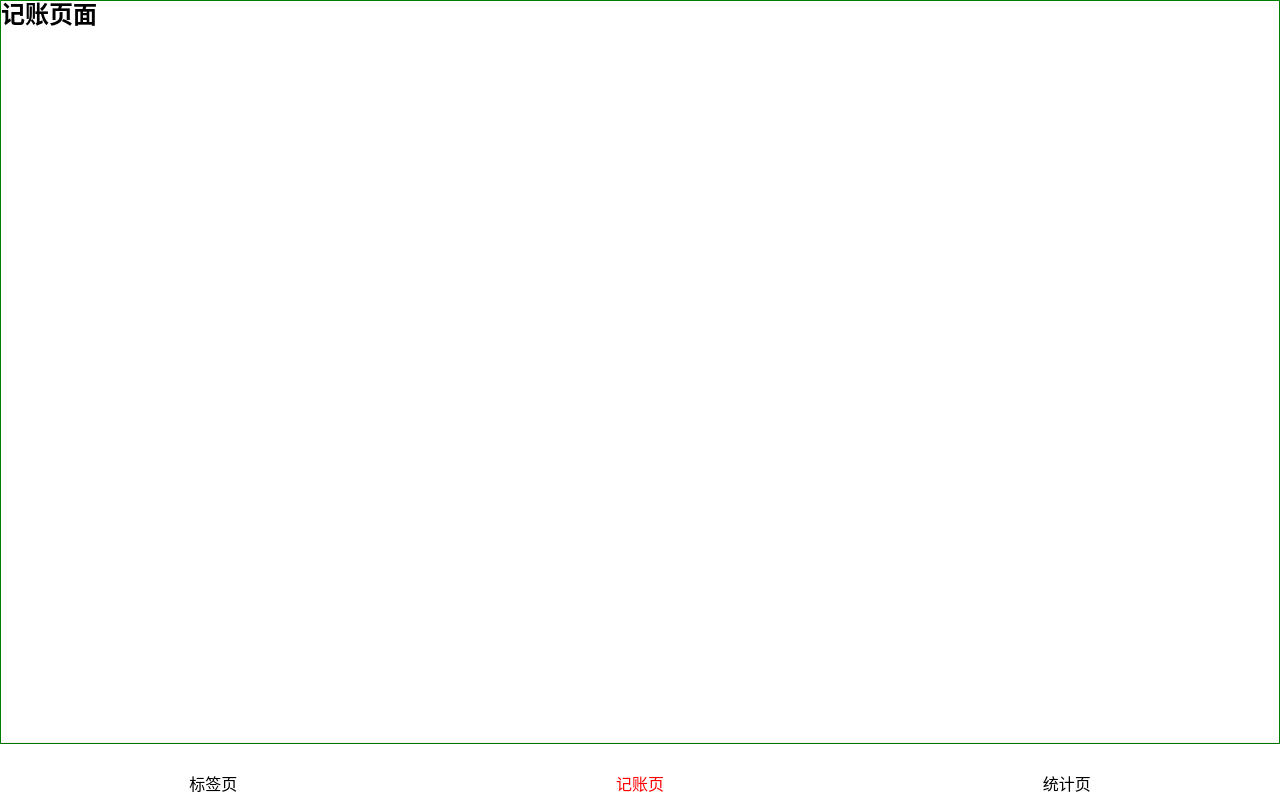
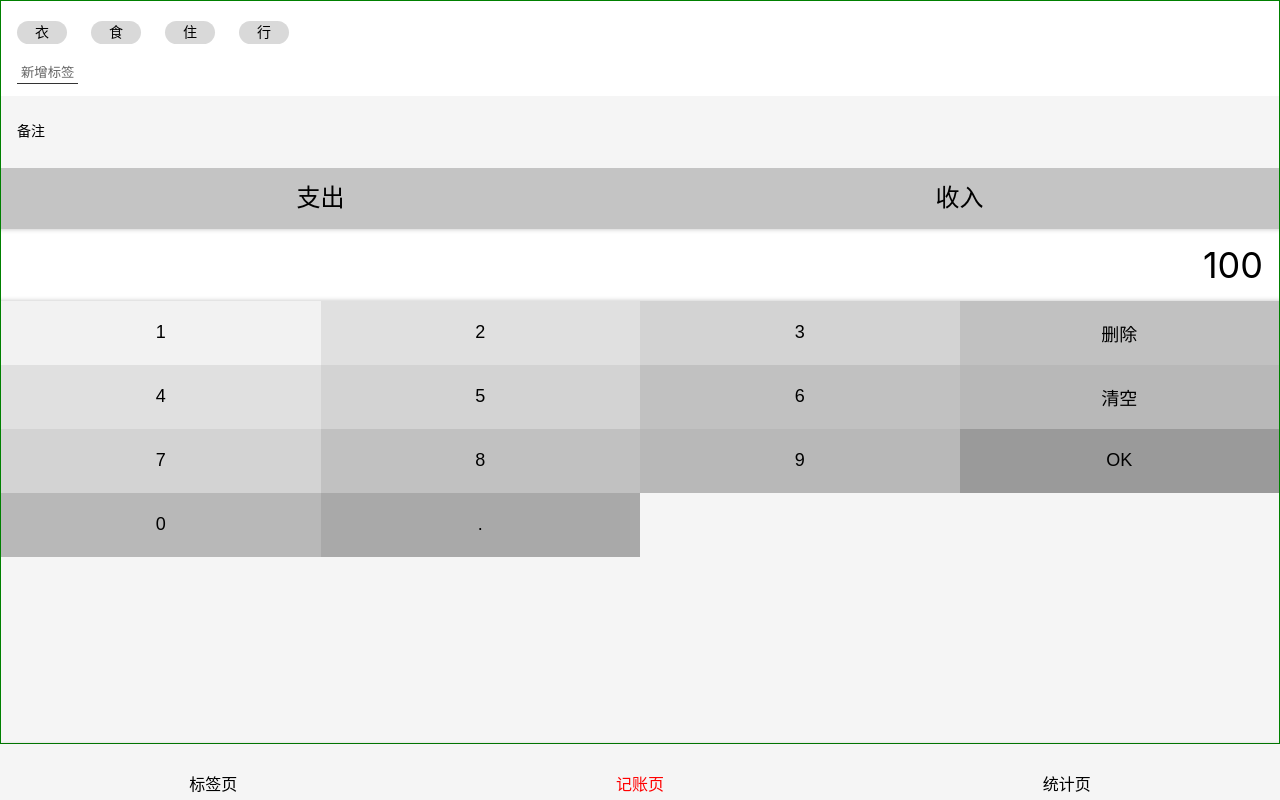
Before and after one commit to Ivyzhaoqianqian/wangcai-react-1, a React app in the folder morney/: page /#/money in a window 1280 px wide. Built offline with nearby package versions, Linux system fonts and the light colour scheme.

Commit message:
模块化

```diff
--- a/morney/src/index.scss
+++ b/morney/src/index.scss
@@ -32,4 +32,5 @@ body {
     font-family: $font-hei;
     font-size: 16px;
     line-height: 1.2;
+    background-color: #f5f5f5;
 }
--- a/morney/src/views/Money.tsx
+++ b/morney/src/views/Money.tsx
@@ -1,12 +1,63 @@
 import Layout from "../components/Layout";
 import React from "react";
+import { TagsSection } from "./Money/TagsSection";
+import { NotesSection } from "./Money/NotesSection";
+import { CategorySection } from "./Money/CategorySection";
+import { NumberPadSection } from "./Money/NumberPadSection";
+import styled from "styled-components";
 
+
+const MyLayout = styled(Layout)`
+    display:flex;
+  flex-direction: column;
+`
 
 function Money() {
     return (
-        <Layout>
-            <h2> 记账页面</h2>
-        </Layout>
+        <MyLayout>
+            <TagsSection>
+                <ol>
+                    <li>衣</li>
+                    <li>食</li>
+                    <li>住</li>
+                    <li>行</li>
+                </ol>
+                <button>新增标签</button>
+            </TagsSection>
+            <NotesSection>
+                <label>
+                    <span>备注</span>
+                    <input type="text" />
+                </label>
+            </NotesSection>
+            <CategorySection>
+                <ul>
+                    <li>支出</li>
+                    <li>收入</li>
+                </ul>
+            </CategorySection>
+            <NumberPadSection>
+                <div className="output">
+                    100
+                </div>
+                <div className="pad">
+                    <button>1</button>
+                    <button>2</button>
+                    <button>3</button>
+                    <button>删除</button>
+                    <button>4</button>
+                    <button>5</button>
+                    <button>6</button>
+                    <button>清空</button>
+                    <button>7</button>
+                    <button>8</button>
+                    <button>9</button>
+                    <button>OK</button>
+                    <button>0</button>
+                    <button>.</button>
+                </div>
+            </NumberPadSection>
+        </MyLayout>
     );
 };
 
--- /dev/null
+++ b/morney/src/views/Money/CategorySection.tsx
@@ -0,0 +1,27 @@
+import styled from "styled-components";
+
+const CategorySection = styled.section`
+    font-size: 24px;
+  > ul{
+    display:flex;
+    background:#c4c4c4;
+    > li {
+      width: 50%;
+      text-align:center;
+      padding: 16px 0;
+      position:relative;
+      &.selected::after{
+        content: '';
+        display:block;
+        height: 3px;
+        background:#333;
+        position:absolute;
+        bottom:0;
+        width: 100%;
+        left: 0;
+      }
+    }
+  }
+`;
+
+export { CategorySection };
--- /dev/null
+++ b/morney/src/views/Money/NotesSection.tsx
@@ -0,0 +1,22 @@
+import styled from "styled-components";
+
+
+const NotesSection = styled.section`
+     background: #f5f5f5;
+  padding: 0 16px;
+  font-size: 14px;
+  > label {
+    display:flex;
+    align-items: center;
+    > span { margin-right: 16px; white-space: nowrap; }
+    > input {
+      display:block;
+      width: 100%;
+      height: 72px;
+      background: none;
+      border: none;
+    }
+  }
+`;
+
+export { NotesSection };
--- /dev/null
+++ b/morney/src/views/Money/NumberPadSection.tsx
@@ -0,0 +1,53 @@
+import styled from "styled-components";
+
+const NumberPadSection = styled.section`
+  display:flex;
+  flex-direction: column;
+  > .output{
+    background:white;
+    font-size: 36px;
+    line-height: 72px;
+    text-align:right;
+    padding: 0 16px;
+    box-shadow: inset 0 -5px 5px -5px rgba(0,0,0,0.25),
+                inset 0 5px 5px -5px rgba(0,0,0,0.25);
+  }
+  > .pad{
+    > button{
+      font-size: 18px; float: left; width: 25%; height: 64px; border: none;
+      &.ok{ height: 128px; float: right; }
+      &.zero{ width: 50%; }
+      &:nth-child(1){
+        background:#f2f2f2;
+      }
+      &:nth-child(2),
+      &:nth-child(5) {
+        background:#E0E0E0;
+      }
+      &:nth-child(3),
+      &:nth-child(6),
+      &:nth-child(9) {
+        background:#D3D3D3;
+      }
+      &:nth-child(4),
+      &:nth-child(7),
+      &:nth-child(10) {
+        background:#C1C1C1;
+      }
+      &:nth-child(8),
+      &:nth-child(11),
+      &:nth-child(13) {
+        background:#B8B8B8;
+      }
+      &:nth-child(12) {
+        background:#9A9A9A;
+      }
+      &:nth-child(14) {
+        background:#A9A9A9;
+      }
+    }
+  }
+`;
+
+
+export { NumberPadSection };
--- /dev/null
+++ b/morney/src/views/Money/TagsSection.tsx
@@ -0,0 +1,22 @@
+import styled from "styled-components";
+
+
+const TagsSection = styled.section`
+    background: #FFFFFF; padding: 12px 16px;
+  flex-grow: 1; display:flex; flex-direction: column;
+  justify-content: flex-end; align-items: flex-start;
+  > ol { margin: 0 -12px;
+    > li{
+       background: #D9D9D9; border-radius: 18px;
+       display:inline-block; padding: 3px 18px;
+       font-size: 14px; margin: 8px 12px;
+    }
+  }
+  > button{
+    background:none; border: none; padding: 2px 4px;
+    border-bottom: 1px solid #333; color: #666;
+    margin-top: 8px;
+  }
+`;
+
+export { TagsSection };
```
